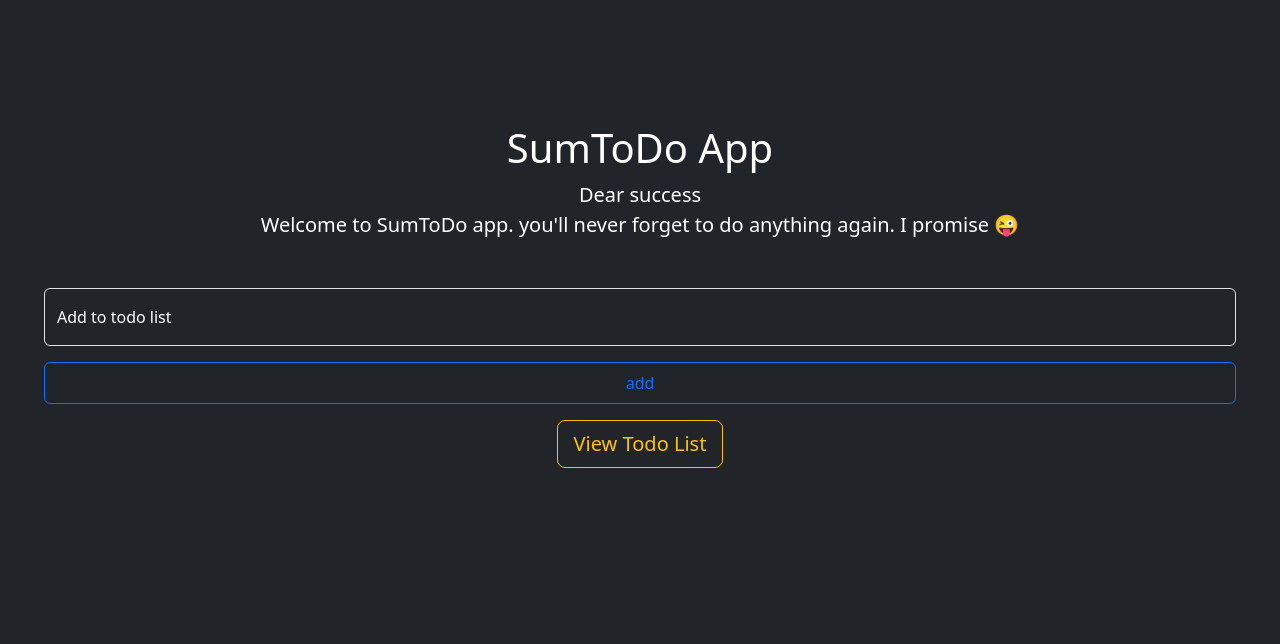
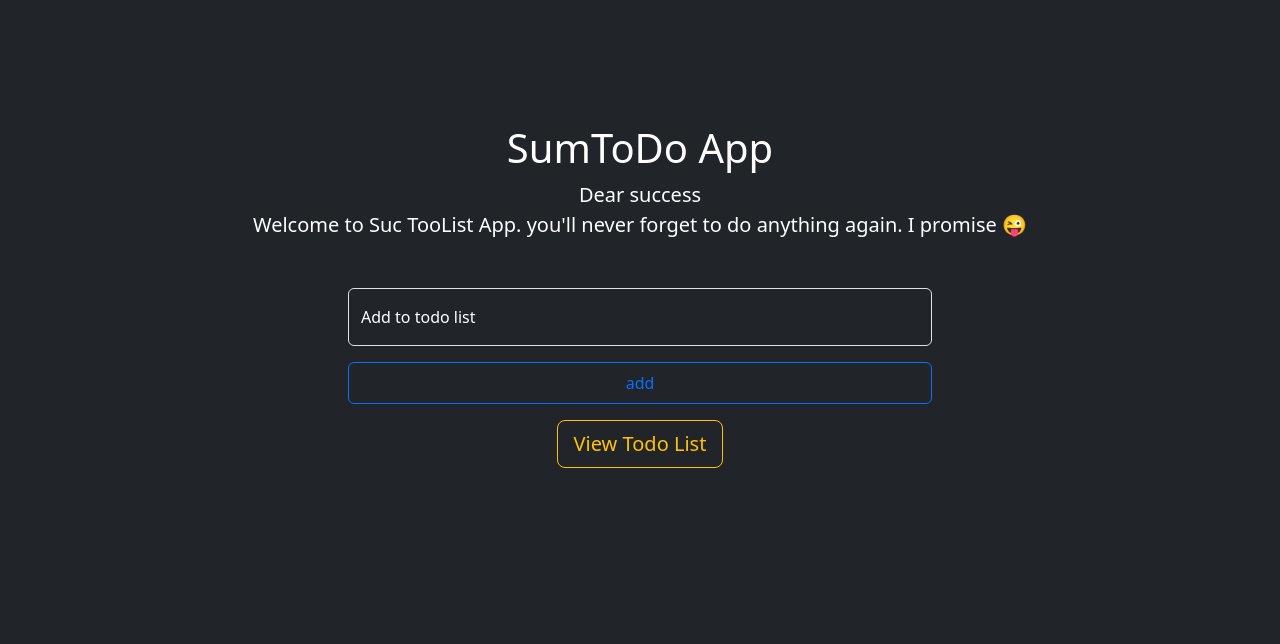
Before and after one commit to suskidee/todolist, a Django app: page / in a window 1280 px wide. Shown: the part 89-733 px from the top of the page. Run offline with Django 4.2, Linux system fonts and the light colour scheme; a user stored in the database is signed in; some libraries are stand-ins or nearby versions.

Commit message:
second commit

```diff
--- a/templates/home.html
+++ b/templates/home.html
@@ -4,10 +4,10 @@
 
   <main class="px-3">
     <h1>SumToDo App</h1>
-    <p class="lead">Dear {{ user.username }}<br> Welcome to SumToDo app. you'll never forget to do anything again. I promise 😜 </p>
+    <p class="lead">Dear {{ user.username }}<br> Welcome to Suc TooList App. you'll never forget to do anything again. I promise 😜 </p>
     <div class="mt-5">
       {% if user.is_authenticated %}
-      <div class="container-fluid">
+      <div class="container-fluid col-lg-6">
         <form method="POST">
           {% csrf_token %}
           <div class="form-floating mb-3">
--- a/todolist/settings.py
+++ b/todolist/settings.py
@@ -22,8 +22,8 @@ BASE_DIR = Path(__file__).resolve().parent.parent
 # See https://docs.djangoproject.com/en/4.2/howto/deployment/checklist/
 
 # SECURITY WARNING: keep the secret key used in production secret!
-SECRET_KEY = 'django-insecure-el#07+yd^+#q+0%5^)d7ox6m6ojyd%ajwm$an$lfrm1x1j7nvs'
-
+SECRET_KEY = os.environ.get('SECRET_KEY')
+# if app  doesnt run hard coded secret key
 # SECURITY WARNING: don't run with debug turned on in production!
 DEBUG = os.environ.get('DEBUG', 'False').lower() == 'true'
 
```
